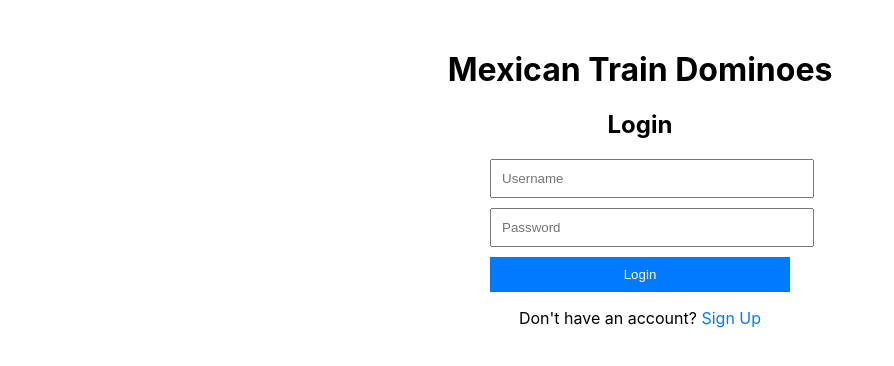
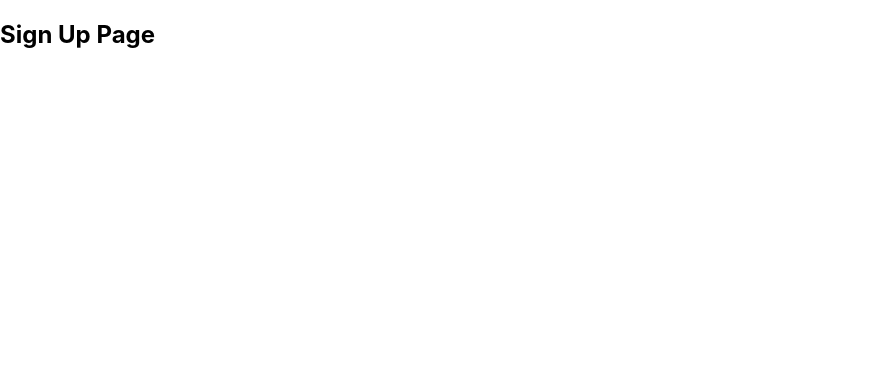
Before and after one commit to RAIK284/course-project-choo-choo-champions, a React (Create React App) app: page /signup in a window 1280 px wide. Shown: the top 366 px of the page, without its empty margins (0-894 px from the left). Built offline with nearby package versions, Linux system fonts and the light colour scheme.

Commit message:
Landing page and initial sign up page

```diff
--- a/package.json
+++ b/package.json
@@ -6,8 +6,10 @@
     "@testing-library/jest-dom": "^5.17.0",
     "@testing-library/react": "^13.4.0",
     "@testing-library/user-event": "^13.5.0",
+    "next": "^14.1.0",
     "react": "^18.2.0",
     "react-dom": "^18.2.0",
+    "react-router-dom": "^6.22.2",
     "react-scripts": "^5.0.1",
     "web-vitals": "^2.1.4"
   },
--- a/src/App.js
+++ b/src/App.js
@@ -1,13 +1,17 @@
 // App.js
 import React from 'react';
-import './App.css';
+import { BrowserRouter as Router, Route, Routes } from 'react-router-dom';
 import HomePage from './components/HomePage';
+import SignUpPage from './components/SignupPage'; // Correct the import path
 
 function App() {
   return (
-    <div className="App">
-      <HomePage />
-    </div>
+    <Router>
+      <Routes>
+        <Route exact path="/" element={<HomePage />} />
+        <Route path="/signup" element={<SignUpPage />} /> {/* Add route for SignUpPage */}
+      </Routes>
+    </Router>
   );
 }
 
--- a/src/components/HomePage.css
+++ /dev/null
@@ -1,34 +0,0 @@
-/* HomePage.css */
-.homepage {
-    text-align: center;
-    margin-top: 50px;
-  }
-
-  .login-container {
-    width: 300px;
-    margin: 0 auto;
-  }
-
-  input {
-    width: 100%;
-    padding: 10px;
-    margin-bottom: 10px;
-  }
-
-  button {
-    width: 100%;
-    padding: 10px;
-    background-color: #007bff;
-    color: white;
-    border: none;
-    cursor: pointer;
-  }
-
-  .toggle-link {
-    color: #007bff;
-    cursor: pointer;
-  }
-
-  .toggle-link:hover {
-    text-decoration: underline;
-  }
--- a/src/components/HomePage.js
+++ b/src/components/HomePage.js
@@ -1,48 +1,163 @@
-// components/HomePage.js
-import React, { useState } from 'react';
-import './HomePage.css';
+// HomePage.js
 
-const HomePage = () => {
-  const [username, setUsername] = useState('');
-  const [password, setPassword] = useState('');
-  const [isSignUp, setIsSignUp] = useState(false);
+import React from 'react';
 
-  const handleLogin = () => {
-    // Handle login functionality here
-  };
+function LoginForm() {
+  return (
+    <form className="login-form">
+      <label htmlFor="usernameInput" className="visually-hidden">Username</label>
+      <input type="text" id="usernameInput" className="input-field" placeholder="Username" aria-label="Username" />
+      <label htmlFor="passwordInput" className="visually-hidden">Password</label>
+      <input type="password" id="passwordInput" className="input-field" placeholder="Password" aria-label="Password" />
+      <button type="submit" className="login-button">Log In</button>
+    </form>
+  );
+}
 
-  const handleSignUp = () => {
-    // Handle sign-up functionality here
-  };
+function LoginSection() {
+  return (
+    <section className="login-section">
+      <h2 className="section-title visually-hidden">Login Section</h2>
+      <LoginForm />
+      <div className="signup-prompt">
+        <span className="text">Don’t have an account? </span>
+        <a href="/signup" className="signup-link">Sign Up</a>
+      </div>
+    </section>
+  );
+}
 
+function GameDescription() {
   return (
-    <div className="homepage">
-      <h1>Mexican Train Dominoes</h1>
-      <div className="login-container">
-        <h2>{isSignUp ? 'Sign Up' : 'Login'}</h2>
-        <input
-          type="text"
-          placeholder="Username"
-          value={username}
-          onChange={(e) => setUsername(e.target.value)}
-        />
-        <input
-          type="password"
-          placeholder="Password"
-          value={password}
-          onChange={(e) => setPassword(e.target.value)}
-        />
-        <button onClick={isSignUp ? handleSignUp : handleLogin}>
-          {isSignUp ? 'Sign Up' : 'Login'}
-        </button>
-        <p>{isSignUp ? 'Already have an account? ' : "Don't have an account? "}
-          <span className="toggle-link" onClick={() => setIsSignUp(!isSignUp)}>
-            {isSignUp ? 'Login' : 'Sign Up'}
-          </span>
-        </p>
-      </div>
-    </div>
+    <article className="game-description">
+      <h1 className="game-title">Mexican Train Dominoes</h1>
+      <p className="game-info">Online multiplayer game with friends, stats, and etc.</p>
+    </article>
   );
-};
+}
+
+function HomePage() {
+  return (
+    <>
+      <main className="login-page">
+        <div className="background-image-container">
+          <img src="https://cdn.builder.io/api/v1/image/assets/TEMP/92e6f6b155c24838e0b6d42eef92ba124a44205de0dfd7abce69c8f47fc38cea?apiKey=7293d20271ec4f72a58fe358903b4fd6&" alt="Background" className="background-image" />
+        </div>
+        <div className="centered-content">
+          <GameDescription />
+          <LoginSection />
+        </div>
+      </main>
+      <style jsx>{`
+        .login-page {
+          display: flex;
+          align-items: center;
+          justify-content: center;
+          min-height: 100vh;
+          background-color: #1c794c;
+          margin: 0;
+          padding: 0;
+          position: relative;
+        }
+
+        .background-image-container {
+          position: absolute;
+          top: 0;
+          left: 0;
+          width: 100%;
+          height: 100%;
+          overflow: hidden;
+        }
+
+        .background-image {
+          width: 100%;
+          height: 100%;
+          object-fit: cover;
+        }
+
+        .centered-content {
+          display: flex;
+          flex-direction: column;
+          align-items: center;
+          justify-content: center;
+          text-align: center;
+          color: white; /* Change text color to white */
+          position: relative;
+          z-index: 1;
+        }
+
+        .game-description, .login-section {
+          display: flex;
+          flex-direction: column;
+          align-items: center;
+          text-align: center;
+          margin-bottom: 20px; /* Add margin to separate sections */
+        }
+
+        .game-title {
+          font-size: 48px;
+          margin-bottom: 10px;
+        }
+
+        .game-info {
+          font-size: 24px;
+          margin-bottom: 20px;
+        }
+
+        .login-form {
+          display: flex;
+          flex-direction: column;
+          align-items: center;
+          background-color: #f2f9f6;
+          padding: 40px;
+          border-radius: 20px;
+        }
+
+        .input-field {
+          width: 100%;
+          margin-bottom: 20px;
+          border-radius: 20px;
+          border: 1px solid rgba(0, 0, 0, 0.2);
+          padding: 15px;
+        }
+
+        .login-button {
+          width: 100%;
+          background-color: #23834a;
+          color: white;
+          padding: 15px;
+          border-radius: 20px;
+          border: none;
+          cursor: pointer;
+        }
+
+        .signup-prompt {
+          margin-top: 20px;
+        }
+
+        .text, .signup-link {
+          color: white;
+          text-align: center;
+        }
+
+        .signup-link {
+          font-weight: 700;
+          text-decoration: underline;
+        }
+
+        .visually-hidden {
+          position: absolute;
+          width: 1px;
+          height: 1px;
+          margin: -1px;
+          padding: 0;
+          overflow: hidden;
+          clip: rect(0, 0, 0, 0);
+          border: 0;
+        }
+      `}</style>
+    </>
+  );
+}
 
 export default HomePage;
--- /dev/null
+++ b/src/components/SignupPage.js
@@ -0,0 +1,12 @@
+import React from 'react';
+
+function SignUpPage() {
+  return (
+    <div>
+      <h2>Sign Up Page</h2>
+      {/* Your sign-up form or content goes here */}
+    </div>
+  );
+}
+
+export default SignUpPage;
```
Also changed, not shown: src/components/SignUpForm.js (added, +24 -0 lines), 1 other file (tests, documents, lock files or other folders).
